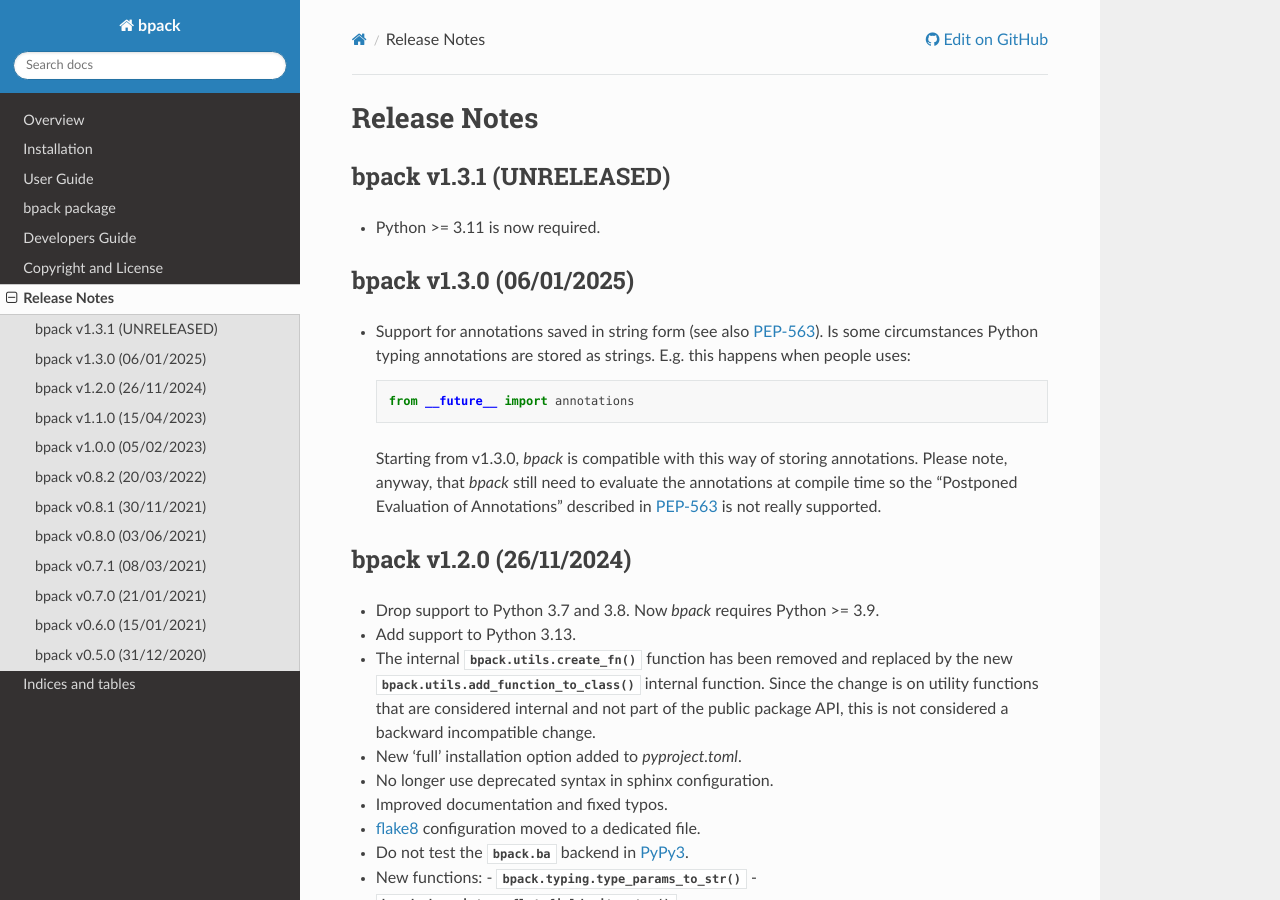
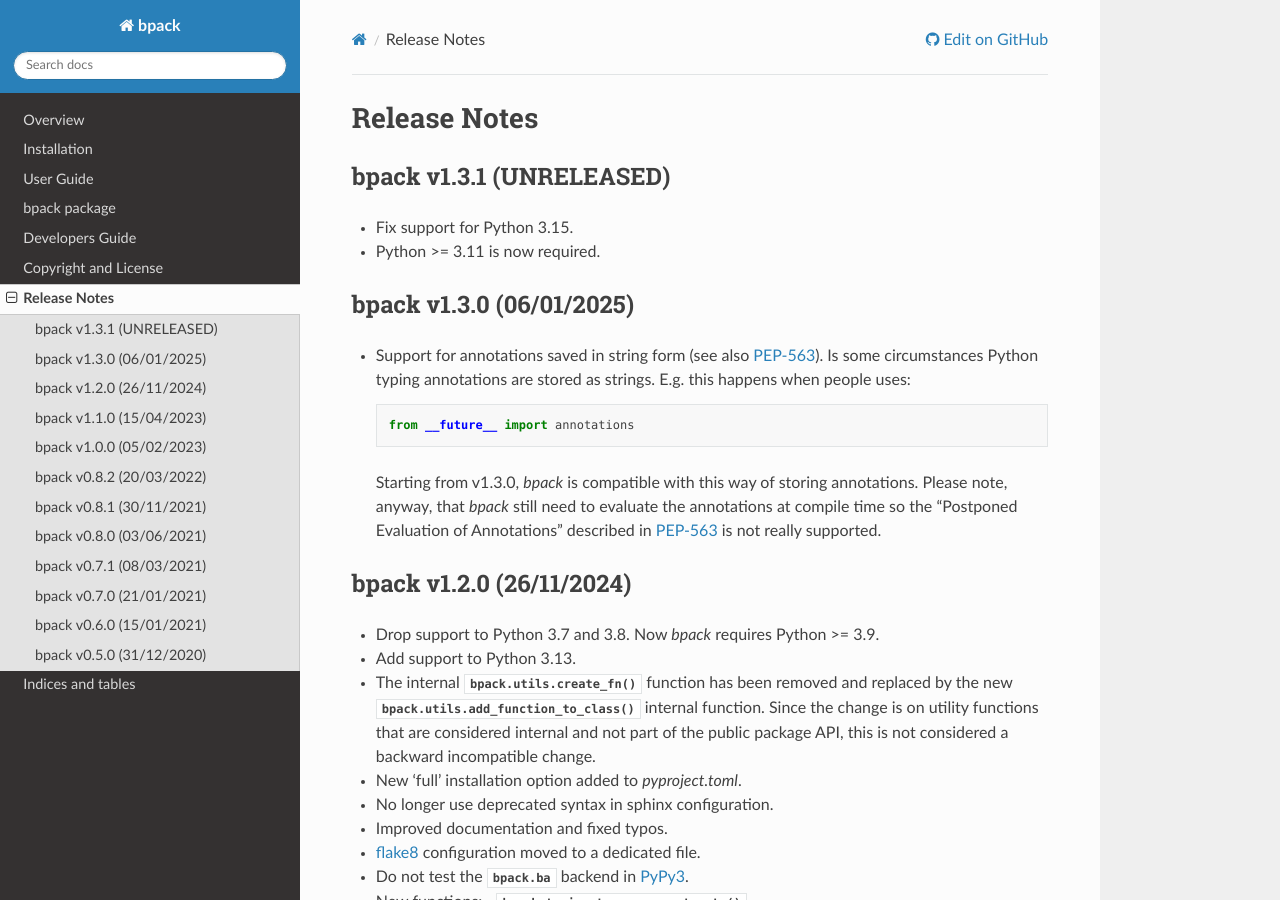
Before and after one commit to avalentino/bpack, a Sphinx documentation site: the page built from docs/release_notes.rst, in a window 1280 px wide and 900 px high. Built offline with Sphinx 7.4.7 and the Read the Docs theme 3.1.0, drawn with Linux system fonts in a browser that asks for light colours.

Commit message:
Update the release notes

```diff
--- a/docs/release_notes.rst
+++ b/docs/release_notes.rst
@@ -4,6 +4,7 @@
 bpack v1.3.1 (UNRELEASED)
 -------------------------
 
+* Fix support for Python 3.15.
 * Python >= 3.11 is now required.
 
 
```
